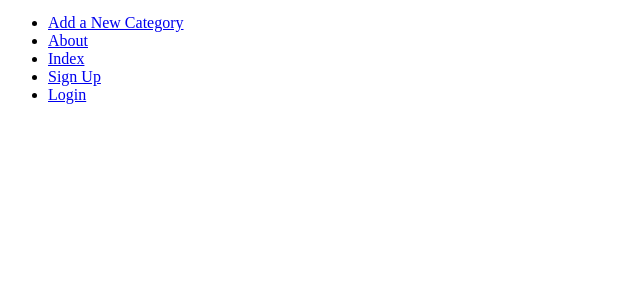
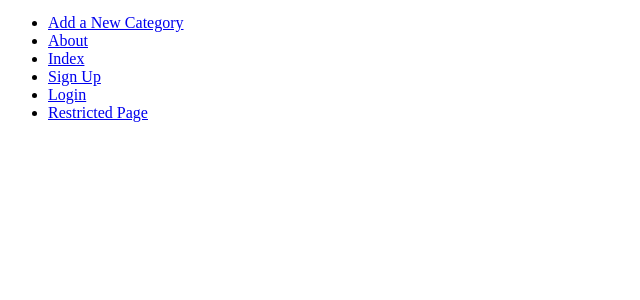
Before and after one commit to JalalSayed1/tango_with_django_project, a Django app: page /rango/add_category/ in a window 1280 px wide. Shown: the part 147-447 px from the top of the page, without its empty margins (0-640 px from the left). Run offline with Django 3.2, Linux system fonts and the light colour scheme; data that the repository does not hold is empty; parts of the project's set-up code (start-up, migrations or seed data) failed here and were passed over.

Commit message:
Up to 9.9

```diff
--- a/rango/urls.py
+++ b/rango/urls.py
@@ -17,4 +17,6 @@ urlpatterns = [
     path('register/', views.register, name='register'),
 
     path('login/', views.user_login, name='login'),
+
+    path('restricted/', views.restricted, name='restricted'),
 ]
--- a/rango/views.py
+++ b/rango/views.py
@@ -4,7 +4,7 @@ from django.urls import reverse
 from rango.forms import CategoryForm, PageForm, UserForm, UserProfileForm
 from rango.models import Category, Page
 from django.contrib.auth import authenticate, login
-
+from django.contrib.auth.decorators import login_required
 
 
 def index(request):
@@ -195,3 +195,7 @@ def user_login(request):
         # the request is not not a HTTP POST, so display the login form:
         # no context dictionary to pass to the template
         return render(request, 'rango/login.html')
+
+@login_required
+def restricted(request):
+     return HttpResponse("Since you're logged in, you can see this text!")
--- a/tango_with_django_project/settings.py
+++ b/tango_with_django_project/settings.py
@@ -27,6 +27,8 @@ TEMPLATE_DIR = os.path.join(BASE_DIR, 'templates')
 STATIC_DIR = os.path.join(BASE_DIR, 'static')
 MEDIA_DIR = os.path.join(BASE_DIR, 'media')
 
+# redirect users to this page if they are not logged in and want to access a restricted page
+LOGIN_URL = 'rango:login'
 
 # Quick-start development settings - unsuitable for production
 # See https://docs.djangoproject.com/en/2.2/howto/deployment/checklist/
--- a/templates/rango/base.html
+++ b/templates/rango/base.html
@@ -32,6 +32,7 @@
             <li><a href="{% url 'rango:index' %}">Index</a></li>
             <li><a href="{% url 'rango:register' %}">Sign Up</a></li>
             <li><a href="{% url 'rango:login' %}">Login</a></li>
+            <li><a href="{% url 'rango:restricted' %}">Restricted Page</a></li>
         </ul>
     </div>
 
```
